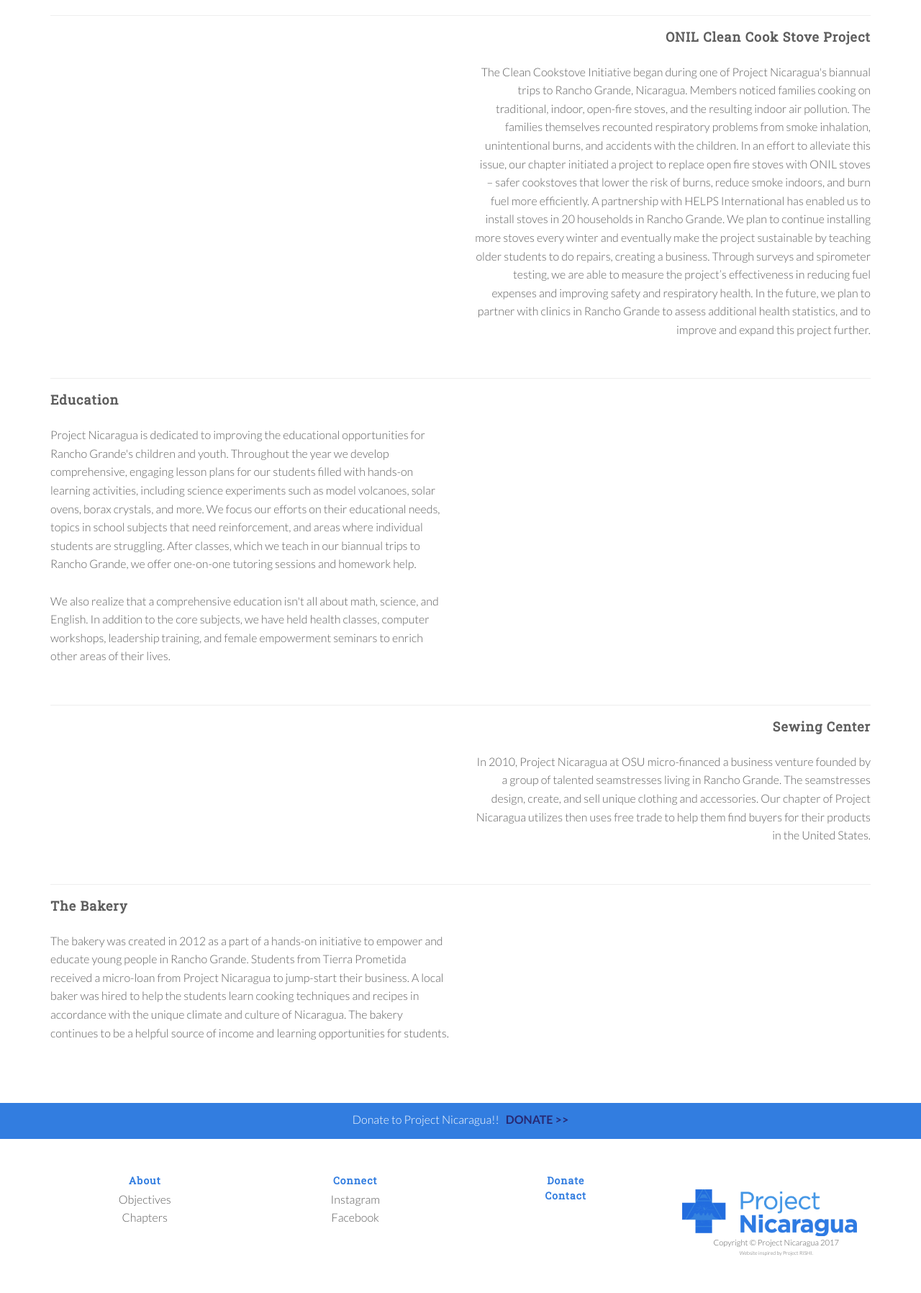
After one commit to asinghal17/projectnic, a Flask app: page /projects in a window 1280 px wide. The commit adds this page. Shown: the part 1108-2904 px from the top of the page at 72% size. Run offline with Flask 2, Linux system fonts and the light colour scheme; parts of the project's set-up code (start-up, migrations or seed data) failed here and were passed over; some libraries are stand-ins or nearby versions.

Commit message:
Adding Projects

```diff
--- a/app.py
+++ b/app.py
@@ -50,6 +50,10 @@
 	nat_mem=get_board_members()
 	return render_template("about.html", title="About", board=nat_mem)
 
+@app.route('/projects')
+def projects():
+	return render_template("projects.html", title="Projects")
+
 @app.route('/chapters')
 def chapters():
 	chap=get_appfeed()
--- /dev/null
+++ b/templates/projects.html
@@ -0,0 +1,84 @@
+{% extends "skeleton.html" %}
+
+    {% block header %}
+    <header class="intro_sub proj">
+        <div class="intro-body">
+            <div class="container">
+                <div class="row">
+                    <div class="col-md-5">
+                        <p align="left" class="brand-heading">"Bringing quality healthcare to the people of Nicaragua"</p>
+                        <!-- <p align="left" class="intro-text">Our mission is to advance the right to a healthy and productive life by addressing health related disparities in and alongside Nicaragua's poor.</p> -->
+                    </div>
+                </div>
+            </div>
+        </div>
+    </header>
+
+    <!-- Small Green Border -->
+    <div class="apply"></div>
+    {% endblock %}
+
+    {% block section %}
+    <section class="container content-section text-center">
+        <div class="row">
+            <div class="col-md-12"><h3 style="color:#5d5d5d">Our Projects</h3><hr></div>
+        </div>
+        <!-- OUR TEAM -->
+        <div class="row">
+            <div align="left" class="col-md-6">
+                <h4 style="color:#5d5d5d">Documentary</h4>
+                <br>
+                <p style="color:#5d5d5d">Together with a video production company called Up Periscope Creative, we are giving the people of Rancho Grande a voice, hoping to spread their story and inspire others to work for something bigger than themselves. Crew members from the company joined us on a trip to Rancho Grande in the summer of 2016, where they followed the lives of our children through their happiness and their struggles. They are now in the final stages of producing this documentary.</p>
+            </div>
+            <div align="middle" class="col-md-6">
+            	<iframe width="560" height="315" src="https://www.youtube.com/embed/dyeOYIBgbHg" frameborder="0" allow="autoplay; encrypted-media" allowfullscreen></iframe>
+            </div>
+        </div>
+        <hr>
+        <!-- ROW 2 -->
+        <div class="row">
+        	<div align="middle" class="col-md-6">
+        		<p style="color:#5d5d5d"></p>
+        	</div>
+        	<div align="right" class="col-md-6">
+        		<h4 style="color:#5d5d5d">ONIL Clean Cook Stove Project</h4>
+        		<br>
+	        	<p style="color:#5d5d5d">The Clean Cookstove Initiative began during one of Project Nicaragua's biannual trips to Rancho Grande, Nicaragua. Members noticed families cooking on traditional, indoor, open-fire stoves, and the resulting indoor air pollution. The families themselves recounted respiratory problems from smoke inhalation, unintentional burns, and accidents with the children. In an effort to alleviate this issue, our chapter initiated a project to replace open fire stoves with ONIL stoves – safer cookstoves that lower the risk of burns, reduce smoke indoors, and burn fuel more efficiently. A partnership with HELPS International has enabled us to install stoves in 20 households in Rancho Grande. We plan to continue installing more stoves every winter and eventually make the project sustainable by teaching older students to do repairs, creating a business. Through surveys and spirometer testing, we are able to measure the project’s effectiveness in reducing fuel expenses and improving safety and respiratory health. In the future, we plan to partner with clinics in Rancho Grande to assess additional health statistics, and to improve and expand this project further.</p>
+        	</div>
+    	</div>
+    	<hr>
+    	<!-- Row 3 -->
+    	<div class="row">
+        	<div align="left" class="col-md-6">
+        		<h4 style="color:#5d5d5d">Education</h4>
+        		<br>
+        		<p style="color:#5d5d5d">Project Nicaragua is dedicated to improving the educational opportunities for Rancho Grande's children and youth. Throughout the year we develop comprehensive, engaging lesson plans for our students filled with hands-on learning activities, including science experiments such as model volcanoes, solar ovens, borax crystals, and more. We focus our efforts on their educational needs, topics in school subjects that need reinforcement, and areas where individual students are struggling. After classes, which we teach in our biannual trips to Rancho Grande, we offer one-on-one tutoring sessions and homework help.<br><br> We also realize that a comprehensive education isn't all about math, science, and English. In addition to the core subjects, we have held health classes, computer workshops, leadership training, and female empowerment seminars to enrich other areas of their lives.</p>
+        	</div>
+        	 <div align="middle" class="col-md-6">
+        		<p style="color:#5d5d5d"></p>
+        	</div>
+    	</div>
+    	<hr>
+    	<!-- Row 4 -->
+    	<div class="row">
+    		<div align="middle" class="col-md-6">
+    		</div>
+    		<div align="right" class="col-md-6">
+    			<h4 style="color:#5d5d5d">Sewing Center</h4>
+    			<br>
+    			<p style="color:#5d5d5d">In 2010, Project Nicaragua at OSU micro-financed a business venture founded by a group of talented seamstresses living in Rancho Grande. The seamstresses design, create, and sell unique clothing and accessories. Our chapter of Project Nicaragua utilizes then uses free trade to help them find buyers for their products in the United States.</p>
+    		</div>
+    	</div>
+    	<hr>
+    	<!-- Row 5 -->
+    	<div class="row">
+    		<div align="left" class="col-md-6">
+    			<h4 style="color:#5d5d5d">The Bakery</h4>
+    			<br>
+    			<p style="color:#5d5d5d">The bakery was created in 2012 as a part of a hands-on initiative to empower and educate young people in Rancho Grande. Students from Tierra Prometida received a micro-loan from Project Nicaragua to jump-start their business. A local baker was hired to help the students learn cooking techniques and recipes in accordance with the unique climate and culture of Nicaragua. The bakery continues to be a helpful source of income and learning opportunities for students.</p>
+    		</div>
+    		<div align="middle" class="col-md-6">
+    		</div>
+    	</div>
+    </section>
+    {% endblock %}
--- a/templates/skeleton.html
+++ b/templates/skeleton.html
@@ -63,8 +63,27 @@
             </div>
 
             <!-- NAVBAR -->
-            {% block navbar %}
-            {% endblock %}
+            <!-- Collect the nav links, forms, and other content for toggling -->
+            <div  class="collapse navbar-collapse navbar-right navbar-main-collapse">
+                <ul  class="nav navbar-nav">
+                    <li>
+                        <a href="{{ url_for('projects') }}"><h5>Projects</h5></a>
+                    </li>
+                    <li>
+                        <a href="{{ url_for('chapters') }}"><h5>Chapters</h5></a>
+                    </li>
+                    <li>
+                        <a href="{{ url_for('about') }}"><h5>About</h5></a>
+                    </li>
+                    <li>
+                        <a class="btn btn-default btn-sm btn-navbar" href="{{ url_for('donate') }}"><h5>DONATE</h5></a>
+                    </li>
+                </ul>
+            </div>
+            <!-- /.navbar-collapse -->
+        </div>
+        <!-- /.container -->
+    </nav>
             <!-- End Navbar -->
 
     <!-- Intro Header -->
```
Also changed, not shown: templates/about.html (+0 -22 lines), templates/chapters.html (+7 -44 lines), templates/donate.html (+0 -21 lines), templates/error.html (+0 -20 lines), templates/index.html (+0 -20 lines), 1 other file.
